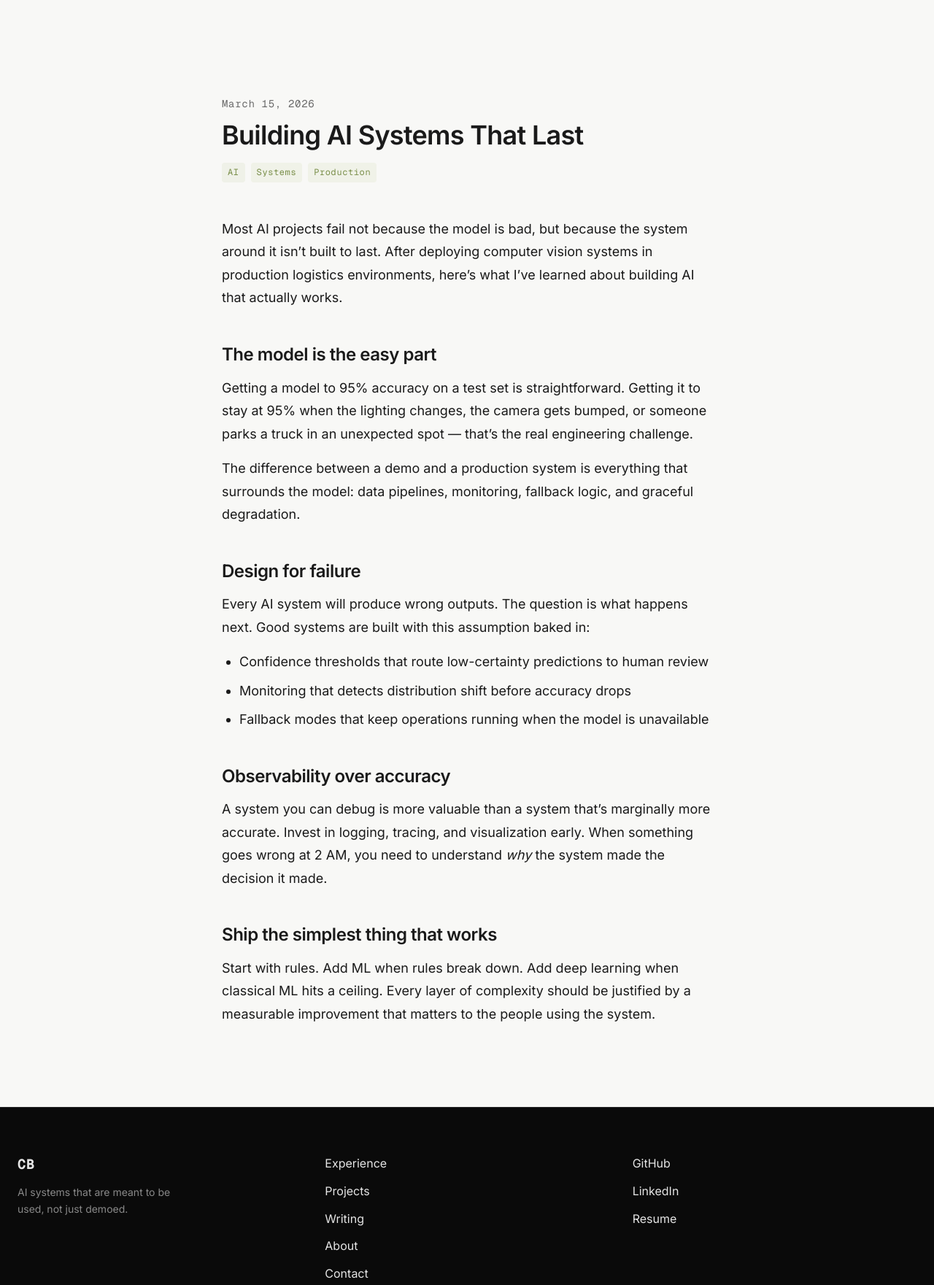
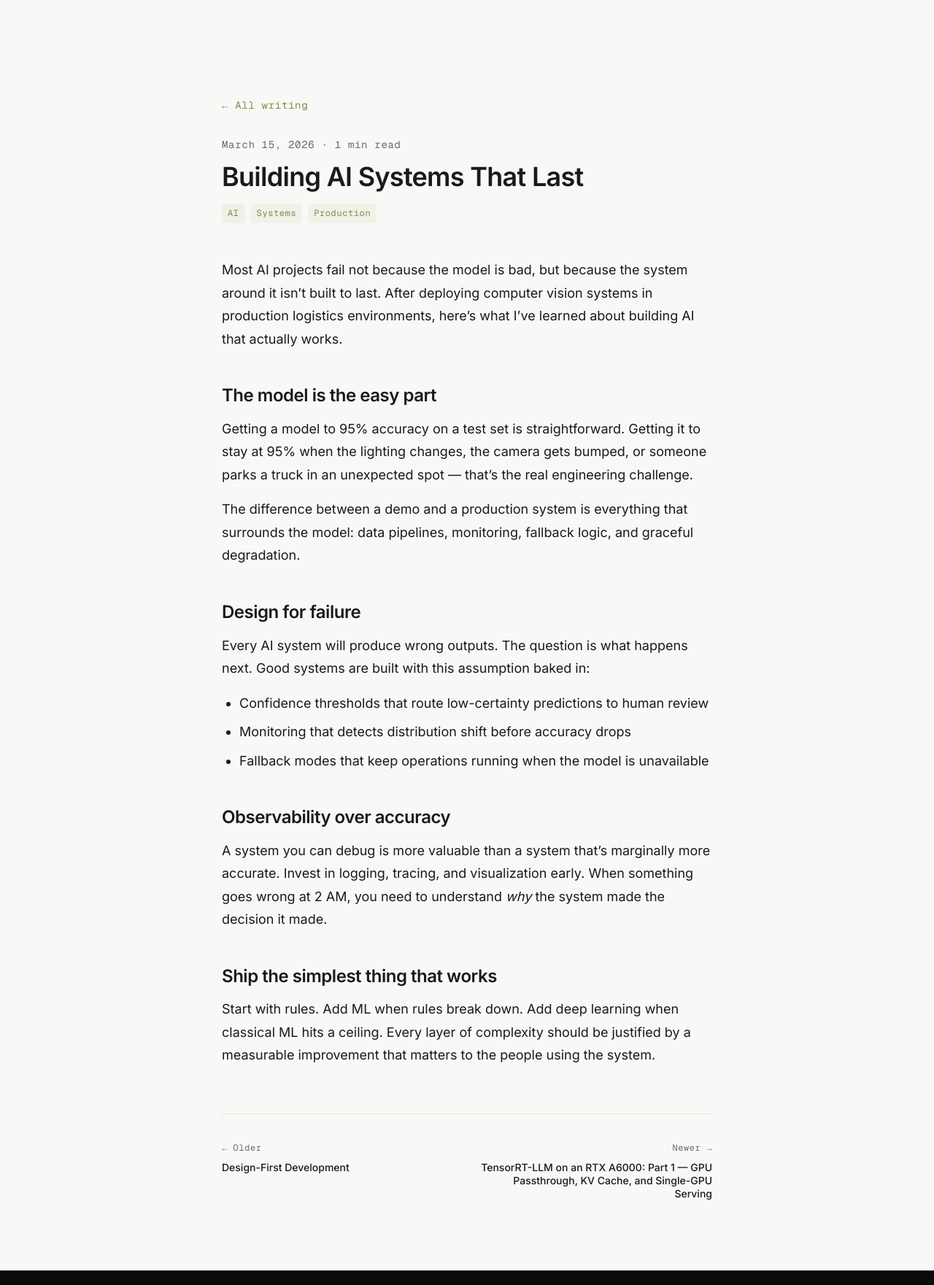
Before and after one commit to cbroker1/cbroker1.github.io, an Astro site: page /writing/building-ai-systems-that-last in a window 1280 px wide. Shown: the part 134-1895 px from the top of the page at 73% size. Built offline with nearby package versions, Linux system fonts and the light colour scheme; Astro itself is replaced by a stand-in of ours.

Commit message:
Homepage narrative polish + writing post navigation
- Homepage: real title/description for search and link previews,
  one-line muted subtitles under section headings, contact CTA pitch
  (reusing the README closing line), base-aware resume link
- Writing posts: reading time next to the date, "All writing" back
  link, and older/newer navigation so the TensorRT-LLM series reads
  as a series; posts emit og:type=article
- Part 1 TensorRT article: drop the body H1 that duplicated the
  rendered page title

```diff
--- a/src/content/writing/nvidia-tensorrt-llm-a6000.md
+++ b/src/content/writing/nvidia-tensorrt-llm-a6000.md
@@ -11,8 +11,6 @@ tags:
 featured: true
 draft: false
 ---
-
-# TensorRT-LLM on an RTX A6000: Part 1 — GPU Passthrough, KV Cache, and Single-GPU Serving
 
 ## Why I Built This
 
--- a/src/pages/writing/[id].astro
+++ b/src/pages/writing/[id].astro
@@ -14,6 +14,19 @@ export async function getStaticPaths() {
 const { post } = Astro.props;
 const { Content } = await render(post);
 
+const base = import.meta.env.BASE_URL;
+
+// Estimated reading time from the raw markdown body (~220 wpm).
+const wordCount = post.body ? post.body.split(/\s+/).filter(Boolean).length : 0;
+const readingTime = Math.max(1, Math.round(wordCount / 220));
+
+// Older/newer navigation across all published posts.
+const allPosts = (await getCollection('writing', ({ data }) => !data.draft))
+  .sort((a, b) => b.data.date.getTime() - a.data.date.getTime());
+const postIndex = allPosts.findIndex((p) => p.id === post.id);
+const newerPost = postIndex > 0 ? allPosts[postIndex - 1] : null;
+const olderPost = postIndex < allPosts.length - 1 ? allPosts[postIndex + 1] : null;
+
 function formatDate(date: Date): string {
   return date.toLocaleDateString('en-US', {
     year: 'numeric',
@@ -23,10 +36,13 @@ function formatDate(date: Date): string {
 }
 ---
 
-<BaseLayout title={post.data.title} description={post.data.description}>
+<BaseLayout title={post.data.title} description={post.data.description} ogType="article">
   <SectionWrapper variant="light" width="content">
     <header class="post-header">
-      <p class="post-header__date">{formatDate(post.data.date)}</p>
+      <a href={`${base}writing`} class="post-header__back">&larr; All writing</a>
+      <p class="post-header__date">
+        {formatDate(post.data.date)} &middot; {readingTime} min read
+      </p>
       <h1 class="post-header__title">{post.data.title}</h1>
       {post.data.tags.length > 0 && (
         <ul class="post-header__tags">
@@ -40,6 +56,27 @@ function formatDate(date: Date): string {
     <article class="prose">
       <Content />
     </article>
+
+    {(olderPost || newerPost) && (
+      <nav class="post-nav" aria-label="More writing">
+        <div class="post-nav__cell">
+          {olderPost && (
+            <a href={`${base}writing/${olderPost.id}`} class="post-nav__link">
+              <span class="post-nav__label">&larr; Older</span>
+              <span class="post-nav__title">{olderPost.data.title}</span>
+            </a>
+          )}
+        </div>
+        <div class="post-nav__cell post-nav__cell--right">
+          {newerPost && (
+            <a href={`${base}writing/${newerPost.id}`} class="post-nav__link">
+              <span class="post-nav__label">Newer &rarr;</span>
+              <span class="post-nav__title">{newerPost.data.title}</span>
+            </a>
+          )}
+        </div>
+      </nav>
+    )}
   </SectionWrapper>
 </BaseLayout>
 
@@ -47,6 +84,20 @@ function formatDate(date: Date): string {
   .post-header {
     padding-top: var(--space-section-lg);
     margin-bottom: var(--space-component);
+  }
+
+  .post-header__back {
+    display: inline-block;
+    margin-bottom: var(--space-8);
+    font-family: var(--font-mono);
+    font-size: var(--text-sm);
+    color: var(--color-text-muted-light);
+    letter-spacing: var(--tracking-wide);
+    transition: color var(--duration-fast) var(--ease-out);
+  }
+
+  .post-header__back:hover {
+    color: var(--color-accent-dark);
   }
 
   .post-header__date {
@@ -81,9 +132,65 @@ function formatDate(date: Date): string {
     border-radius: 4px;
   }
 
+  /* Older/newer navigation */
+  .post-nav {
+    display: grid;
+    grid-template-columns: 1fr 1fr;
+    gap: var(--space-8);
+    margin-top: var(--space-16);
+    padding-top: var(--space-8);
+    border-top: 1px solid var(--color-border-light);
+  }
+
+  .post-nav__cell--right {
+    text-align: right;
+  }
+
+  .post-nav__link {
+    display: inline-flex;
+    flex-direction: column;
+    gap: var(--space-2);
+  }
+
+  .post-nav__cell--right .post-nav__link {
+    align-items: flex-end;
+  }
+
+  .post-nav__label {
+    font-family: var(--font-mono);
+    font-size: var(--text-xs);
+    color: var(--color-text-muted-light);
+    letter-spacing: var(--tracking-wide);
+  }
+
+  .post-nav__title {
+    font-size: var(--text-sm);
+    font-weight: var(--weight-medium);
+    line-height: var(--leading-snug);
+    color: var(--color-text-on-light);
+    transition: color var(--duration-fast) var(--ease-out);
+  }
+
+  .post-nav__link:hover .post-nav__title {
+    color: var(--color-accent-dark);
+  }
+
   @media (max-width: 768px) {
     .post-header__title {
       font-size: var(--text-3xl);
     }
+
+    .post-nav {
+      grid-template-columns: 1fr;
+      gap: var(--space-6);
+    }
+
+    .post-nav__cell--right {
+      text-align: left;
+    }
+
+    .post-nav__cell--right .post-nav__link {
+      align-items: flex-start;
+    }
   }
 </style>
```
Also changed, not shown: src/pages/index.astro (+38 -2 lines).
